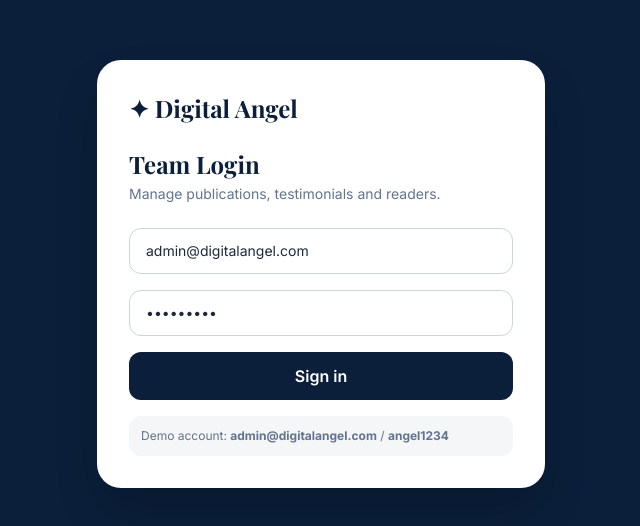
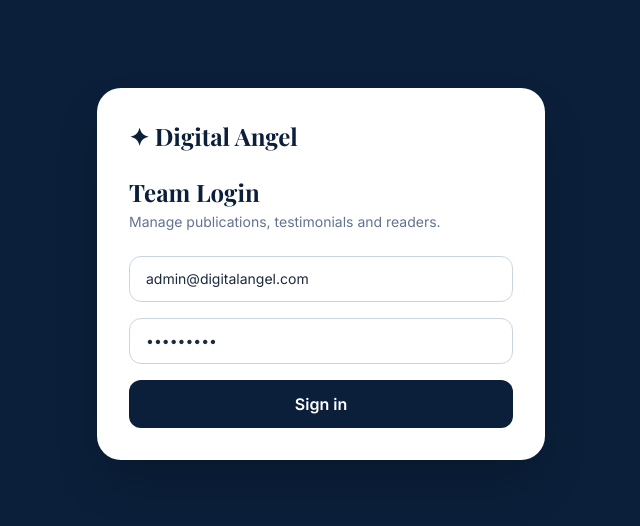
Before and after one commit to Assharof/Digital-Angel-website-, a Next.js app: page /login in a window 1280 px wide. Shown: the part 126-652 px from the top of the page, without its empty margins (319-959 px from the left). Built offline with nearby package versions, Linux system fonts and the light colour scheme; a web font is replaced by a local one.

Commit message:
Remove demo account text from login page

```diff
--- a/src/app/login/page.tsx
+++ b/src/app/login/page.tsx
@@ -63,9 +63,7 @@ export default function LoginPage() {
             {loading ? "Signing in…" : "Sign in"}
           </button>
         </form>
-        <p className="mt-4 rounded-xl bg-mist p-3 text-xs text-slate-500">
-          Demo account: <b>admin@digitalangel.com</b> / <b>angel1234</b>
-        </p>
+
       </div>
     </div>
   );
```
